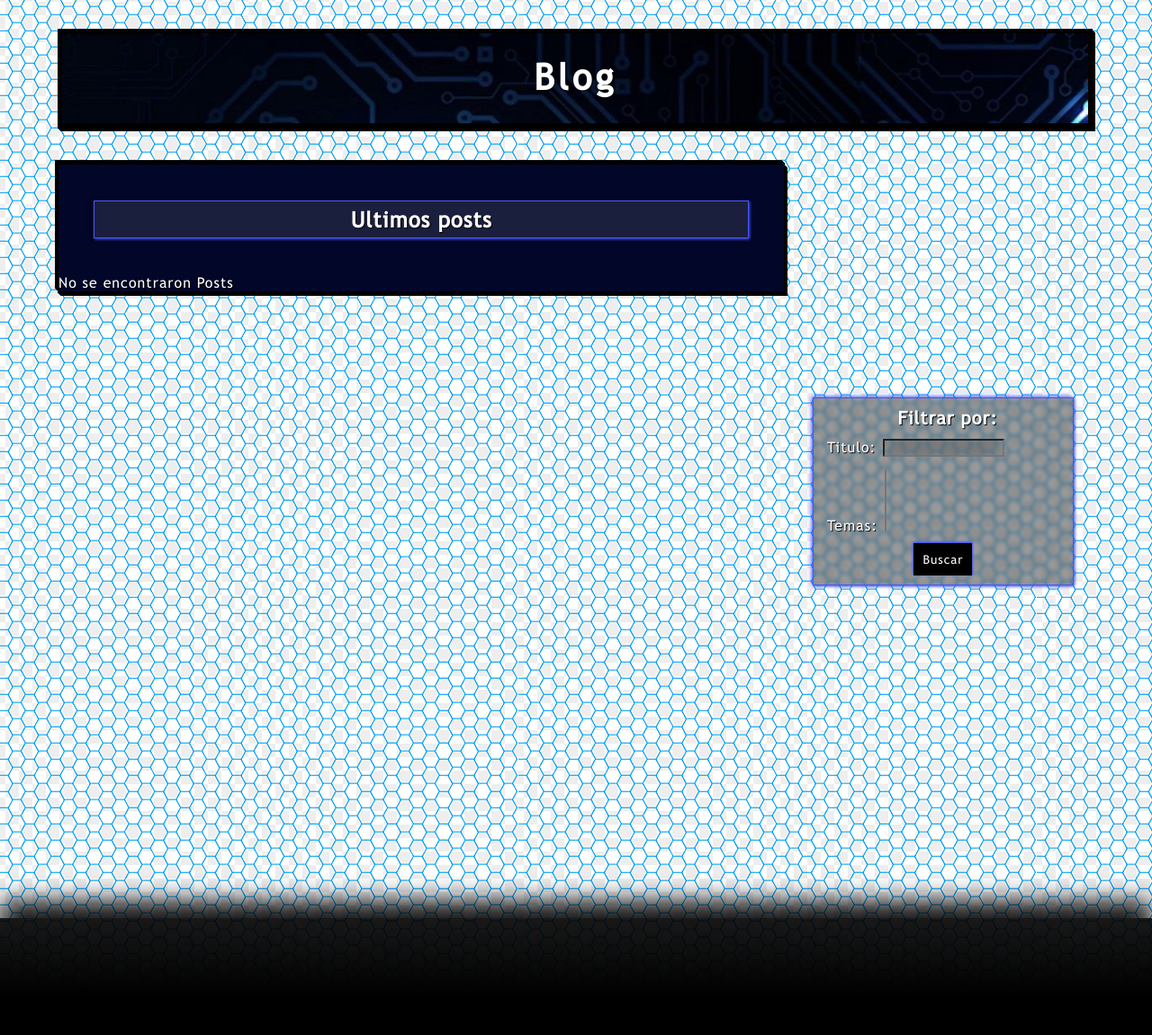
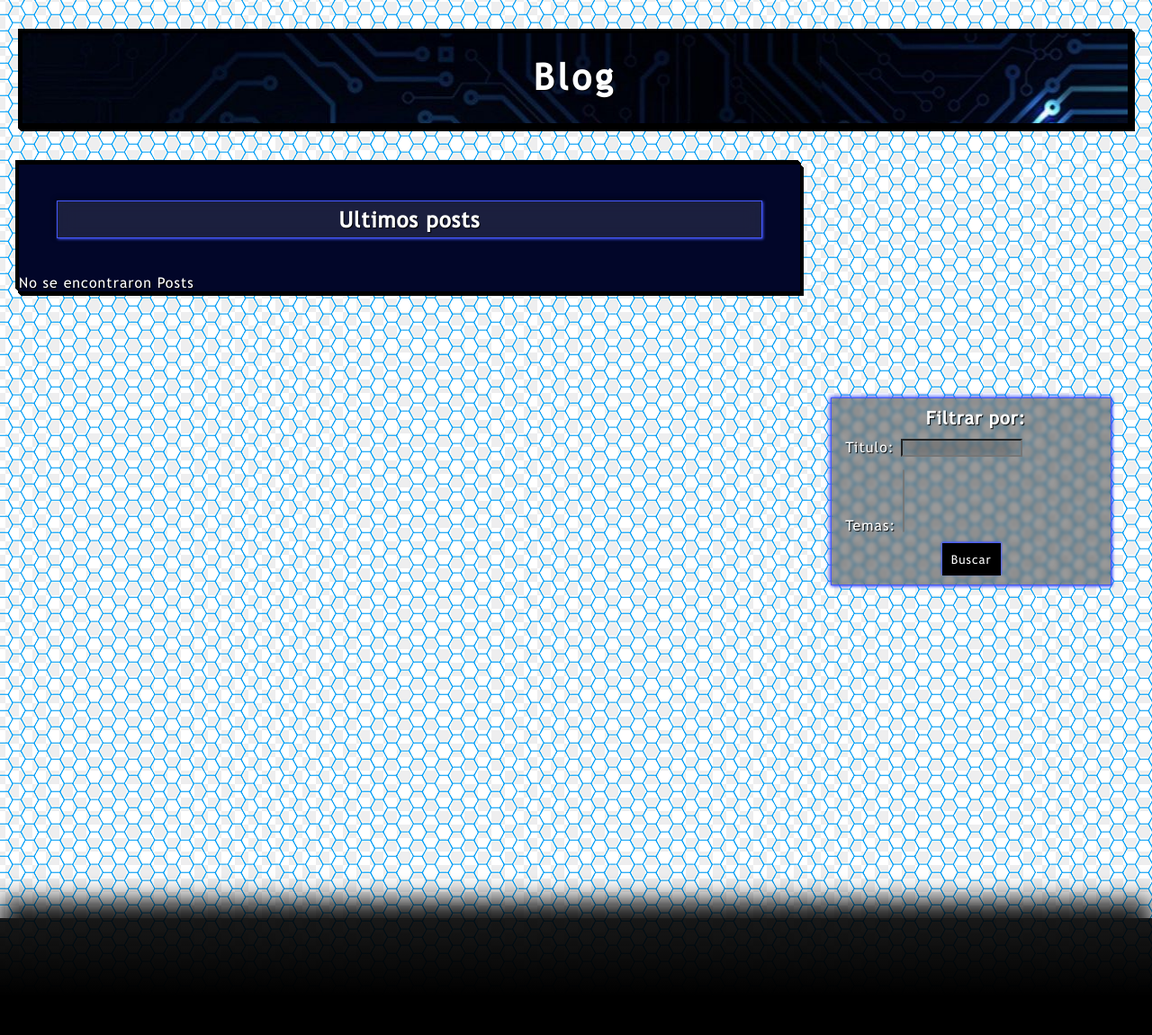
Before and after one commit to GuidoGdR/My_Web, a Django app: page /blog/ in a window 1280 px wide. Shown: the part 118-1269 px from the top of the page at 90% size. Run offline with Django 4.2, Linux system fonts and the light colour scheme; data that the repository does not hold is empty.

Commit message:
Implemento la variable en el margen del contenido principal

```diff
--- a/my_web/apps/my_web_app/static/core/css/general.css
+++ b/my_web/apps/my_web_app/static/core/css/general.css
@@ -20,7 +20,7 @@
 }
 
 #primary_content{
-    margin: 50px 5% 0px 5%;
+    margin: 50px var(--center-content) 0px var(--center-content);
 }
 
 .symbol{
```
